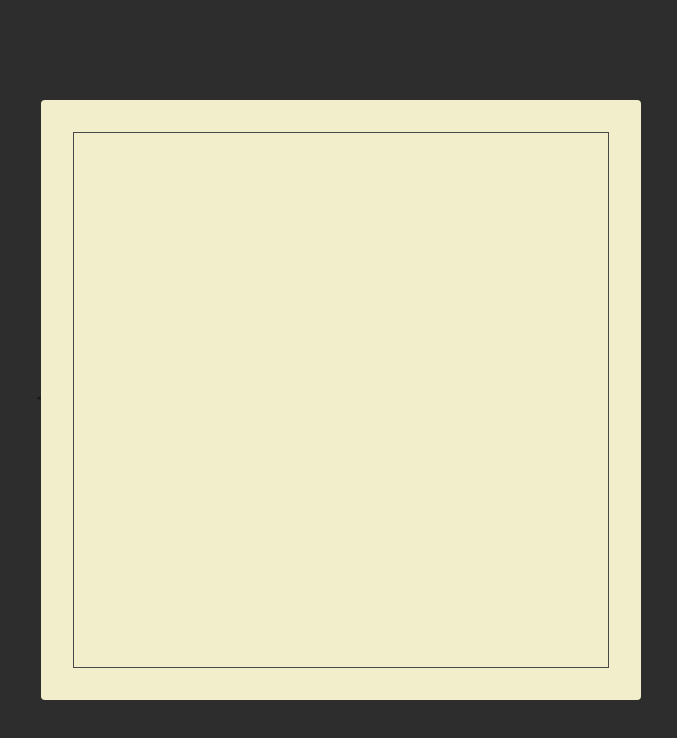
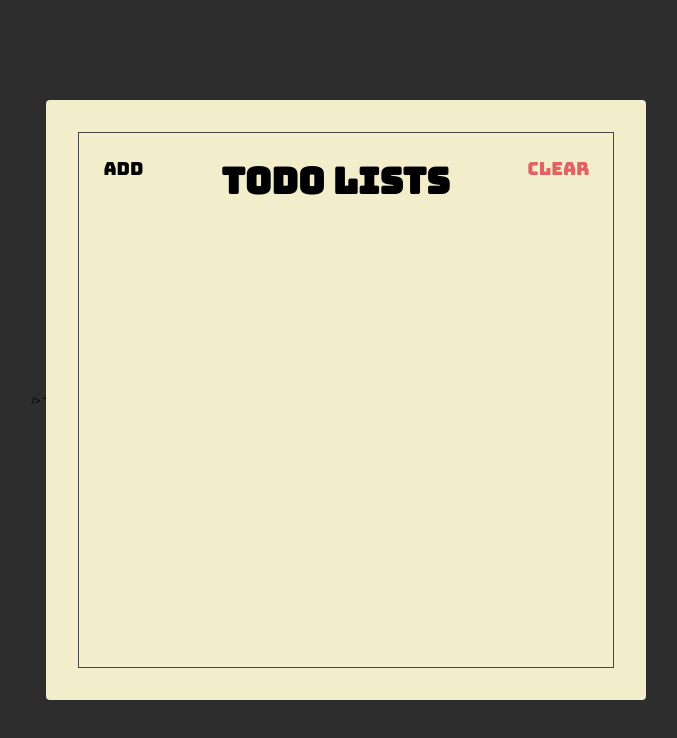
Before and after one commit to srifalmi/menambahfont, a website: page index.html in a window 1280 px wide. Shown: the whole page, without its empty margins (301-978 px from the left). Drawn offline with Linux system fonts and the light colour scheme; a web font is replaced by a local one.

Commit message:
membuat bungee

```diff
--- a/SETYLE.CSS
+++ b/SETYLE.CSS
@@ -1,9 +1,21 @@
 * {
   box-sizing: border-box;
 }
+
+:root{
+--main-red-color : #e06262;
+
+}
+
+.main-red-color{
+  color : var(--main-red-color);
+
+}
+
 html {
   font-size: 10px;
 }
+
 body {
   display: flex;
   justify-content: center;
@@ -33,4 +45,37 @@ html {
 border : 1px solid #484848;
 height : 100%;
 
+display : flex;
+flex-direction: column;
+
 }
+
+.header{
+  display : flex;
+  align-items: flex-start;
+
+}
+.header-title {
+  flex : 1;
+  text-align: center;
+
+  font-size: 3.6rem;
+  font-family: 'Bungee', sans-serif;
+  text-transform: lowercase;
+
+}
+
+.header-button {
+
+  font-size:1.8rem;
+  font-family: 'Bungee', sans-serif;
+
+
+  padding: 24px;
+
+  background : unset;
+  border: unset;
+  outline: unset;
+
+
+}
--- a/index.html
+++ b/index.html
@@ -6,16 +6,23 @@
     <meta http-equiv="X-UA-Compatible" content="ie=edge" />
     <title>Static Template</title>
     <link rel="stylesheet" href="./SETYLE.CSS" />
-    <link href="
+
     <link
-      href="https://fonts.googleapis.com/css2?family=Syne+Mono&display=swap"
+      href="https://fonts.googleapis.com/css2?family=Bungee&family=Trispace&display=swap"
       rel="stylesheet"
     />
-    "
+
+    /> "
   </head>
   <body>
     <div class="container">
-      <div class="frame"></div>
+      <div class="frame">
+        <div class="header">
+          <button class="header-button">Add</button>
+          <h1 class="header-title">TODO LISTS</h1>
+          <button class="header-button main-red-color">Clear</button>
+        </div>
+      </div>
     </div>
   </body>
 </html>
```
